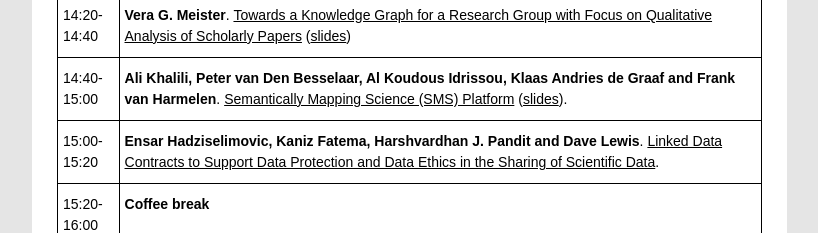
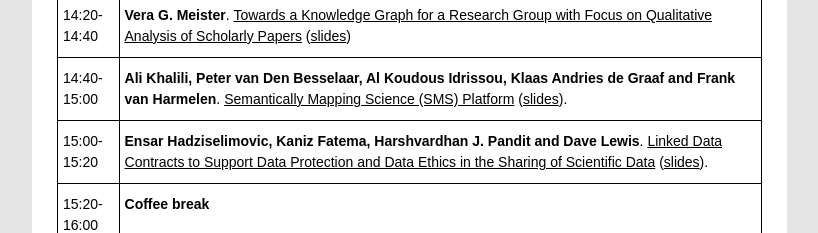
Before and after one commit to semSci/semSci2017, a plain HTML site: page index.html in a window 1280 px wide. Shown: the part 2540-2773 px from the top of the page, without its empty margins (338-1156 px from the left). Drawn offline with Linux system fonts and the light colour scheme.

Commit message:
Added missing presentation

```diff
--- a/index.html
+++ b/index.html
@@ -172,7 +172,7 @@
   </tr>
   <tr>
     <td class="tg-yw4l">15:00-15:20</td>
-    <td class="tg-yw4l"><strong>Ensar Hadziselimovic, Kaniz Fatema, Harshvardhan J. Pandit and Dave Lewis</strong>. <a href="http://ceur-ws.org/Vol-1931/paper-08.pdf">Linked Data Contracts to Support Data Protection and Data Ethics in the Sharing of Scientific Data</a>.</td>
+    <td class="tg-yw4l"><strong>Ensar Hadziselimovic, Kaniz Fatema, Harshvardhan J. Pandit and Dave Lewis</strong>. <a href="http://ceur-ws.org/Vol-1931/paper-08.pdf">Linked Data Contracts to Support Data Protection and Data Ethics in the Sharing of Scientific Data</a> (<a href="presentations/ensar.pdf">slides</a>).</td>
   </tr>
   <tr>
     <td class="tg-yw4l">15:20-16:00</td>
@@ -323,7 +323,7 @@ But the scenario is quickly changing. In the past years, several initiatives (I4
 <li><strong>Ben De Meester, Anastasia Dimou, Ruben Verborgh and Erik Mannens</strong>.  Detailed Provenance Capture of Data Processing. (<a href="https://www.slideshare.net/BenDeMeester/semsci2017-detailed-provenance-capture-of-data-processing">Slides</a>)</li>
 <li><strong>Sabbir Rashid, Katherine Chastain, Jeanette Stingone, Deborah McGuinness and Jim McCusker</strong>. The Semantic Data Dictionary Approach to Data Annotation and Integration. (<a href="presentations/rashid.pdf">Slides</a>)</li>
 <li><strong>Rafael S Gonçalves, Martin J. O'Connor, Marcos Martínez-Romero, John Graybeal and Mark A. Musen</strong>. Metadata in the BioSample Online Repository are Impaired by Numerous Anomalies. (<a href="https://www.slideshare.net/secret/KNPoRmrovvwANg">Slides</a>)</li>
-<li><strong>Ensar Hadziselimovic, Kaniz Fatema, Harshvardhan J. Pandit and Dave Lewis</strong>. Linked Data Contracts to Support Data Protection and Data Ethics in the Sharing of Scientific Data.</li>
+<li><strong>Ensar Hadziselimovic, Kaniz Fatema, Harshvardhan J. Pandit and Dave Lewis</strong>. Linked Data Contracts to Support Data Protection and Data Ethics in the Sharing of Scientific Data. (<a href="presentations/ensar.pdf">Slides</a>)</li>
 <li><strong>Ali Khalili, Peter van Den Besselaar, Al Koudous Idrissou, Klaas Andries de Graaf and Frank van Harmelen</strong>. Semantically Mapping Science (SMS) Platform. (<a href="https://www.slideshare.net/phprun/semantically-mapping-science-sms-platform/1">Slides</a>)</li>
 <li><strong>Carlos Badenes-Olmedo, Jose Luis Redondo-Garcia and Oscar Corcho</strong>. An initial Analysis of Topic-based Similarity among Scientific Documents based on their Rhetorical Discourse Parts. (<a href="https://www.slideshare.net/ocorcho/an-initial-analysis-of-topicbased-similarity-among-scientific-documents-based-on-their-rhetorical-discourse-parts">Slides</a>)</li>
 <li><strong>Mihyun Jang, Tejal Patted, Yolanda Gil, Daniel Garijo, Varun Ratnakar, Jie Ji, Prince Wang, Aggie McMahon, Paul Thompson and Neda Jahanshad</strong>. Automatic Generation of Portions of Scientific Papers for Large Multi-Institutional Collaborations Based on Semantic Metadata. (<a href="presentations/enigma.pdf">Slides</a>)</li>
```
Also changed, not shown: 1 other file.
